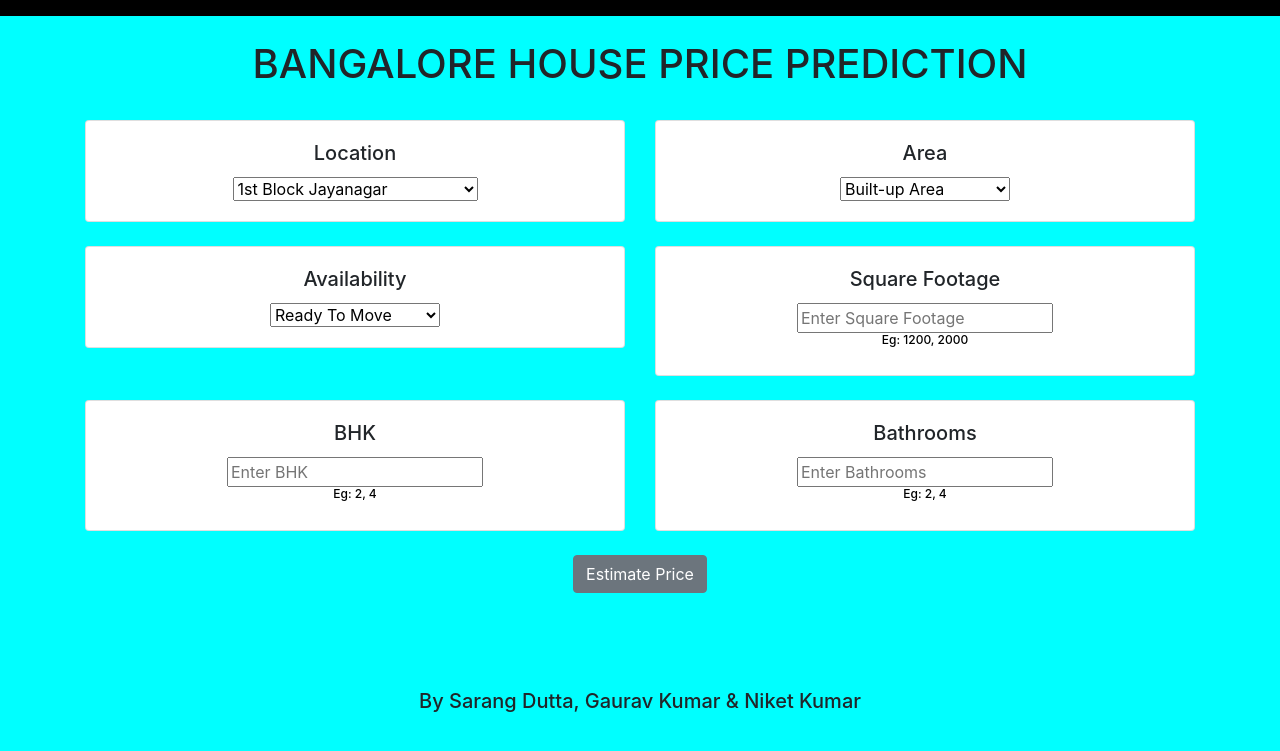
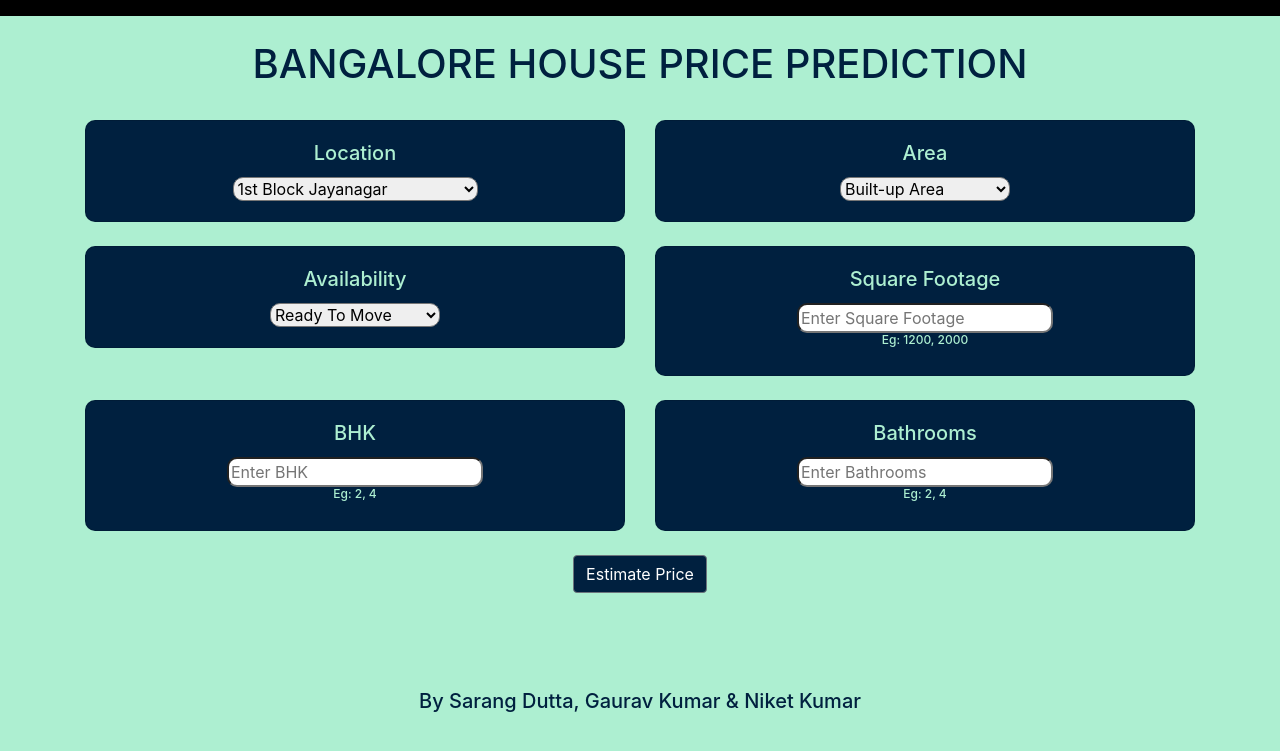
Before and after one commit to lucitang/housing_cc, a Flask app: page / in a window 1280 px wide. Shown: the top 751 px of the page. Run offline with Flask 2, Linux system fonts and the light colour scheme; parts of the project's set-up code (start-up, migrations or seed data) failed here and were passed over; some libraries are stand-ins or nearby versions.

Commit message:
final_changes

```diff
--- a/templates/home.html
+++ b/templates/home.html
@@ -69,10 +69,12 @@
         <!-- css -->
         <style>
             body {
-                background-color:  aqua;
+                background-color:  #ADEFD1FF;
                 text-align: center;
             }
-
+            h1, h5, h3{
+                color: #00203FFF;
+            }
             .navbar {
                 background-color: #000000;
             }
@@ -106,7 +108,19 @@
             .icon-bar a:hover {
               background-color: #000;
             }
-
+            .card{
+                border-radius: 10px;
+                background-color: #00203FFF;
+            }
+            input, select{
+                border-radius: 10px;
+            }
+            .btn    {
+                background-color: #00203FFF;
+            }
+            .card-title{
+                color: #ADEFD1FF;
+            }
             .github {
               background: #000000;
               color: white;
@@ -175,7 +189,7 @@
                                 <div class="card-body">
                                     <h5 class="card-title">Square Footage</h5>
                                     <input type="text" name="sqft" id="sqft" required="required" placeholder="Enter Square Footage"><br>
-                                    <h1 style="color:black;font-size:12px;">Eg: 1200, 2000</h1>
+                                    <h1 style="color:#ADEFD1FF;font-size:12px;">Eg: 1200, 2000</h1>
                                 </div>
                             </div>
                         </div>
@@ -187,7 +201,7 @@
                                 <div class="card-body">
                                     <h5 class="card-title">BHK</h5>
                                     <input type="text" name="bhk" id="bhk" required="required" placeholder="Enter BHK"><br>
-                                    <h1 style="color:black;font-size:12px;">Eg: 2, 4</h1>
+                                    <h1 style="color:#ADEFD1FF;font-size:12px;">Eg: 2, 4</h1>
                                 </div>
                             </div>
                         </div>
@@ -196,7 +210,7 @@
                                 <div class="card-body">
                                     <h5 class="card-title">Bathrooms</h5>
                                     <input type="text" name="bath" id="bath" required="required" placeholder="Enter Bathrooms"><br>
-                                    <h1 style="color:black;font-size:12px;">Eg: 2, 4</h1>
+                                    <h1 style="color:#ADEFD1FF;font-size:12px;">Eg: 2, 4</h1>
                                 </div>
                             </div>
                         </div>
```
